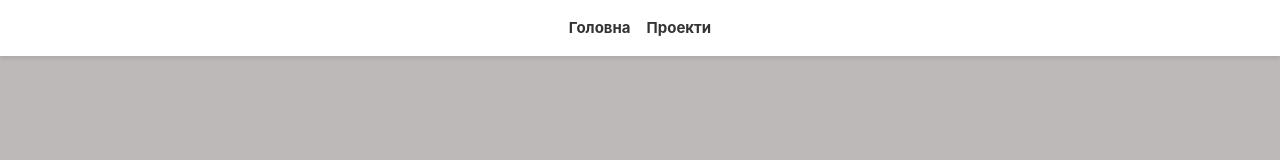
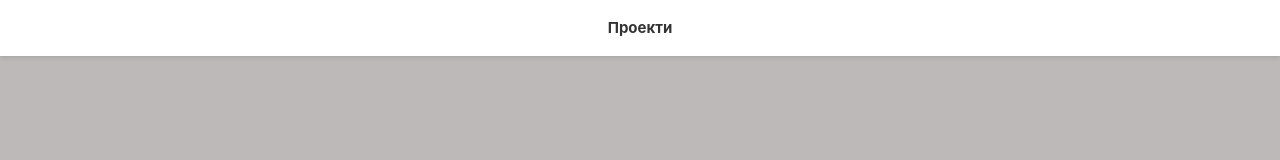
Before and after one commit to Tristwch/payalna-test-task, a Vue app: page / in a window 1280 px wide. Shown: the top 160 px of the page. Built offline with nearby package versions, Linux system fonts and the light colour scheme; data requests are answered from the project's data file; the HTML template or start-up script is replaced by a standard one.

Commit message:
add redme

```diff
--- a/src/App.vue
+++ b/src/App.vue
@@ -4,7 +4,6 @@
   <header>
     <div class="wrapper">
       <nav>
-        <RouterLink to="/project">Головна</RouterLink>
         <RouterLink to="/">Проекти</RouterLink>
       </nav>
     </div>
```
Also changed, not shown: 1 other file (tests, documents, lock files or other folders).
